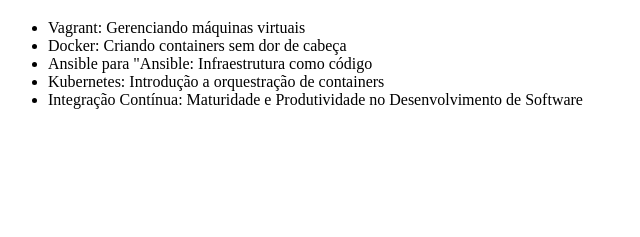
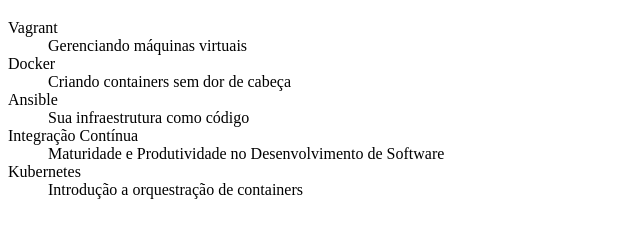
Before and after one commit to wessramos/alura_git, a plain HTML site: page index.html in a window 1280 px wide. Shown: the part 61-298 px from the top of the page, without its empty margins (0-640 px from the left). Drawn offline with Linux system fonts and the light colour scheme.

Commit message:
Trocando UL por DL e separando os títulos
Separando os títulos

Quebras de linha

```diff
--- a/index.html
+++ b/index.html
@@ -7,12 +7,22 @@
 <body>
     <h1>Cursos de DevOps</h1>
 
-    <ul>
-        <li>Vagrant: Gerenciando máquinas virtuais</li>
-        <li>Docker: Criando containers sem dor de cabeça</li>
-        <li>Ansible para "Ansible: Infraestrutura como código</li>
-        <li>Kubernetes: Introdução a orquestração de containers</li>
-        <li>Integração Contínua: Maturidade e Produtividade no Desenvolvimento de Software</li>
-    </ul>
+    <dl>
+
+        <dt>Vagrant</dt>
+        <dd>Gerenciando máquinas virtuais</dd>
+
+        <dt>Docker</dt>
+        <dd>Criando containers sem dor de cabeça</dd>
+
+        <dt>Ansible</dt>
+        <dd>Sua infraestrutura como código</dd>
+
+        <dt>Integração Contínua</dt>
+        <dd>Maturidade e Produtividade no Desenvolvimento de Software</dd>
+
+        <dt>Kubernetes</dt>
+        <dd>Introdução a orquestração de containers</dd>
+        </dl>
 </body>
 </html>
```
